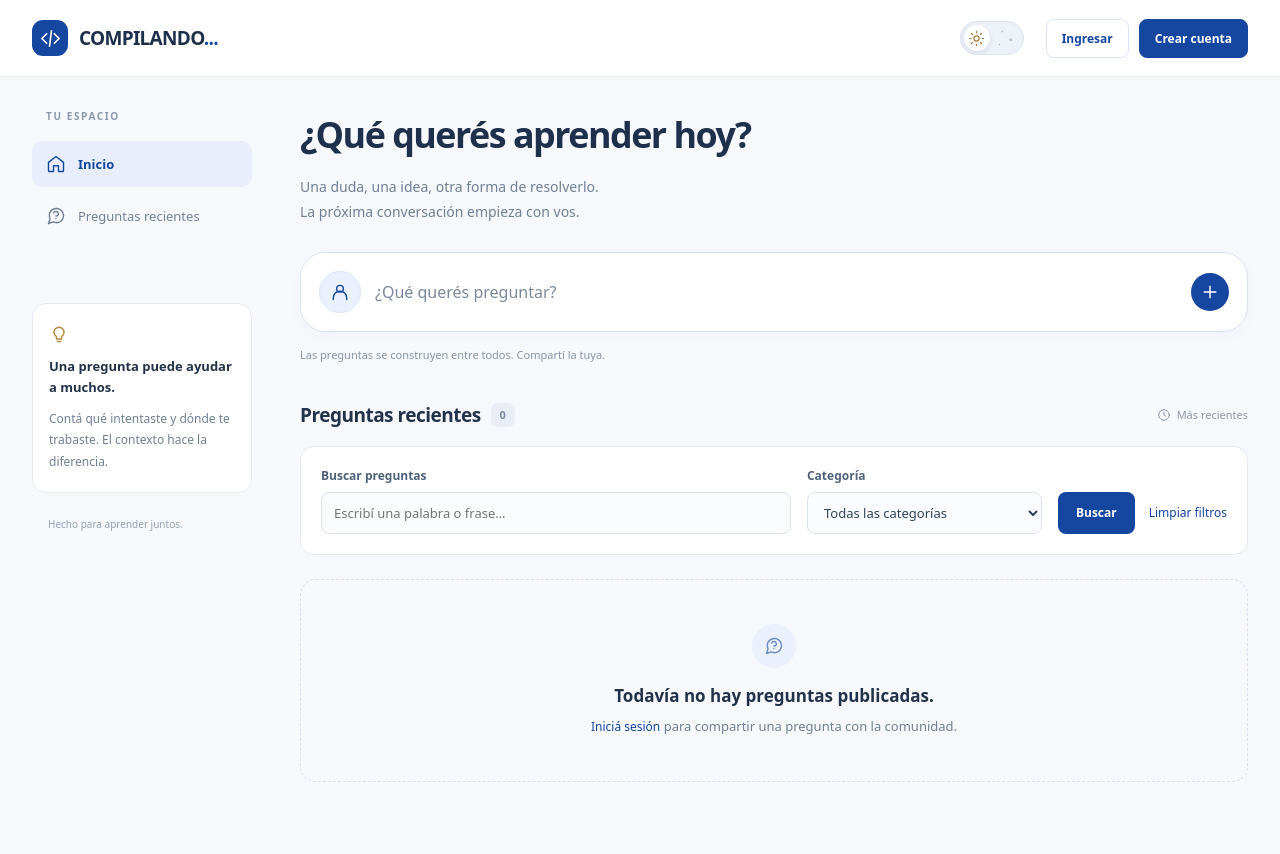
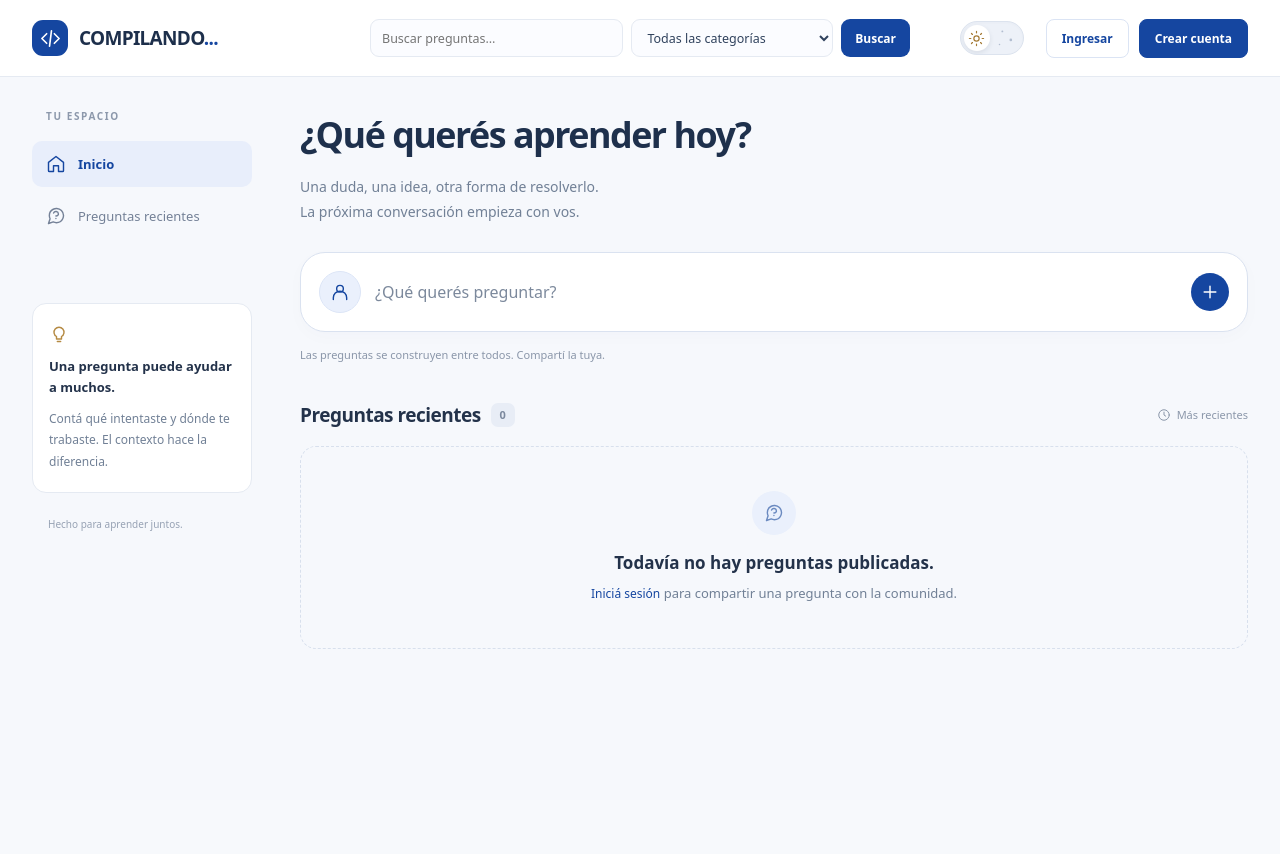
Before and after one commit to FacuArmando/Compilando..., a Flask app: page / in a window 1280 px wide. After the commit the page ends 649 px from the top, so only its background shows below. Run offline with Flask 3, Linux system fonts and the light colour scheme.

Commit message:
Implementación Issue #32

```diff
--- a/compilando/static/css/community.css
+++ b/compilando/static/css/community.css
@@ -24,6 +24,18 @@
   border-radius: 12px;
 }
 
+.community-main .sr-only {
+  position: absolute;
+  width: 1px;
+  height: 1px;
+  padding: 0;
+  margin: -1px;
+  overflow: hidden;
+  clip: rect(0, 0, 0, 0);
+  white-space: nowrap;
+  border: 0;
+}
+
 .community-topbar {
   position: sticky;
   width: 100%;
@@ -32,16 +44,20 @@
   border-bottom: 1px solid var(--community-border);
   background: var(--theme-surface, #fff);
 }
+
 .community-topbar-inner {
-  display: flex;
+  display: grid;
+  grid-template-columns: 1fr auto 1fr;
   align-items: center;
-  gap: 28px;
+  gap: 20px;
   min-height: 76px;
   width: 100%;
   margin: 0;
   padding: 0 32px;
 }
+
 .community-brand {
+  justify-self: start;
   display: inline-flex;
   align-items: center;
   gap: 11px;
@@ -59,14 +76,93 @@
   background: var(--theme-primary, var(--community-blue));
   color: var(--theme-on-primary, #fff);
 }
+
 .community-brand-mark .community-icon { width: 23px; height: 23px; }
 .community-brand-dots { color: var(--community-blue); }
-.community-account { position: relative; margin-left: auto; min-width: 0; }
-.community-auth-links { display: flex; align-items: center; gap: 10px; margin-left: auto; }
+
+/* Buscador centrado en el navbar */
+.community-navbar-search {
+  display: flex;
+  align-items: center;
+  justify-self: center;
+  gap: 8px;
+  width: min(540px, 46vw);
+  min-width: 0;
+}
+
+.community-navbar-search input[type="search"],
+.community-navbar-search select {
+  min-width: 0;
+  height: 38px;
+  padding: 0 11px;
+  border: 1px solid var(--community-border);
+  border-radius: 9px;
+  background: var(--theme-input, #fbfcff);
+  color: var(--theme-text, #30425d);
+  font: inherit;
+  font-size: 12.5px;
+}
+
+.community-navbar-search input[type="search"] {
+  flex: 1.4 1 160px;
+}
+
+.community-navbar-search select {
+  flex: 1 1 135px;
+}
+
+.community-navbar-search input[type="search"]:focus,
+.community-navbar-search select:focus {
+  border-color: var(--community-blue);
+  outline: 3px solid var(--theme-focus, #1546a014);
+}
+
+.community-navbar-search button {
+  height: 38px;
+  padding: 0 14px;
+  border: 0;
+  border-radius: 9px;
+  background: var(--theme-primary, var(--community-blue));
+  color: var(--theme-on-primary, #fff);
+  font: inherit;
+  font-size: 12px;
+  font-weight: 600;
+  white-space: nowrap;
+  cursor: pointer;
+}
+
+.community-navbar-search button:hover {
+  background: var(--theme-primary-hover, #103b89);
+}
+
+.community-navbar-clear {
+  color: var(--community-muted);
+  font-size: 11.5px;
+  white-space: nowrap;
+}
+
+.community-navbar-clear:hover {
+  color: var(--community-blue);
+  text-decoration: underline;
+  text-underline-offset: 3px;
+}
+
+/* Acciones de la derecha en el navbar */
+.community-topbar-actions {
+  display: flex;
+  align-items: center;
+  justify-self: end;
+  gap: 12px;
+  margin-left: 0;
+}
+
+.community-account { position: relative; min-width: 0; }
+.community-auth-links { display: flex; align-items: center; gap: 10px; }
 .community-auth-links a { padding: 10px 15px; border: 1px solid var(--theme-border, #dbe4f4); border-radius: 8px; color: var(--community-blue); font-size: 12px; font-weight: 600; white-space: nowrap; }
 .community-auth-links .community-register { background: var(--theme-primary, var(--community-blue)); color: var(--theme-on-primary, #fff); border-color: var(--community-blue); }
 .community-account summary { display: flex; align-items: center; gap: 10px; padding: 6px 0 6px 8px; }
 .community-account summary > .community-icon { width: 15px; color: var(--community-muted); }
+
 .community-avatar {
   display: inline-flex;
   align-items: center;
@@ -154,15 +254,6 @@
 .community-count { display: inline-flex; align-items: center; justify-content: center; min-width: 24px; height: 24px; padding: 0 7px; border-radius: 7px; background: var(--theme-tint, #e8edf6); color: var(--theme-muted, #7c899e); font-size: 11px; font-weight: 600; }
 .community-feed-order { display: flex; align-items: center; gap: 6px; color: var(--theme-subtle, #8a96a9); font-size: 11px; white-space: nowrap; }
 .community-feed-order .community-icon { width: 14px; height: 14px; }
-.community-search { display: grid; grid-template-columns: minmax(0, 2fr) minmax(0, 1fr) auto; align-items: end; gap: 16px; margin: 0 0 24px; padding: 20px; border: 1px solid var(--community-border); border-radius: 14px; background: var(--theme-surface, #fff); }
-.community-search-field { display: grid; min-width: 0; gap: 8px; }
-.community-search-field label { color: var(--theme-secondary, #50627b); font-size: 12px; font-weight: 600; }
-.community-search-field input, .community-search-field select { width: 100%; min-width: 0; min-height: 42px; padding: 10px 12px; border: 1px solid var(--theme-border, #dce4f0); border-radius: 8px; background: var(--theme-input, #fbfcff); color: var(--theme-text, #30425d); font: inherit; font-size: 13px; }
-.community-search-field input:focus, .community-search-field select:focus { border-color: var(--community-blue); outline: 3px solid var(--theme-focus, #1546a014); }
-.community-search-actions { display: flex; align-items: center; flex-wrap: wrap; gap: 14px; }
-.community-search-actions button { min-height: 42px; padding: 10px 18px; border: 0; border-radius: 8px; background: var(--theme-primary, var(--community-blue)); color: var(--theme-on-primary, #fff); font: inherit; font-size: 12px; font-weight: 600; cursor: pointer; }
-.community-search-actions a, .community-empty a { color: var(--community-blue); font-size: 12px; text-underline-offset: 3px; }
-.community-search-actions a:hover, .community-empty a:hover { text-decoration: underline; }
 .community-pagination { display: flex; align-items: center; justify-content: center; flex-wrap: wrap; gap: 20px; margin-top: 28px; color: var(--community-muted); font-size: 12px; }
 .community-pagination a { padding: 10px 15px; border: 1px solid var(--community-border); border-radius: 8px; background: var(--theme-surface, #fff); color: var(--community-blue); }
 .community-pagination a:hover { background: var(--theme-tint, #eaf0fc); }
--- a/compilando/templates/community/_header.html
+++ b/compilando/templates/community/_header.html
@@ -5,6 +5,35 @@
             <span class="community-brand-mark">{{ icon('code') }}</span>
             <span>COMPILANDO<span class="community-brand-dots">...</span></span>
         </a>
+
+        <form class="community-navbar-search"
+              action="{{ url_for('system.index') }}#preguntas"
+              method="get"
+              role="search"
+              aria-label="Buscar preguntas">
+            <label class="sr-only" for="navbar-search-q">Buscar preguntas</label>
+            <input id="navbar-search-q"
+                   type="search"
+                   name="q"
+                   value="{{ busqueda|default('') }}"
+                   placeholder="Buscar preguntas…">
+
+            <label class="sr-only" for="navbar-search-category">Categoría</label>
+            <select id="navbar-search-category" name="categoria" aria-label="Categoría">
+                <option value="">Todas las categorías</option>
+                {% for categoria in categorias|default([]) %}
+                <option value="{{ categoria.id }}"{% if categoria.id == categoria_seleccionada|default('') %} selected{% endif %}>
+                {{ categoria.nombre }}
+                </option>
+                {% endfor %}
+            </select>
+
+            <button type="submit">Buscar</button>
+            {% if busqueda|default('') or categoria_seleccionada|default('') %}
+            <a class="community-navbar-clear" href="{{ url_for('system.index') }}#preguntas">Limpiar</a>
+            {% endif %}
+        </form>
+
         <div class="community-topbar-actions">
             {% include 'community/_theme_toggle.html' %}
             {% if usuario_actual %}
--- a/compilando/templates/system/_question_feed.html
+++ b/compilando/templates/system/_question_feed.html
@@ -8,25 +8,7 @@
     <span class="community-feed-order">{{ icon('clock') }} Más recientes</span>
   </header>
 
-  <form class="community-search" action="{{ url_for('system.index') }}#preguntas" method="get" role="search" aria-label="Buscar preguntas">
-    <div class="community-search-field">
-      <label for="feed-search">Buscar preguntas</label>
-      <input id="feed-search" type="search" name="q" value="{{ busqueda }}" placeholder="Escribí una palabra o frase…">
-    </div>
-    <div class="community-search-field">
-      <label for="feed-category">Categoría</label>
-      <select id="feed-category" name="categoria">
-        <option value="">Todas las categorías</option>
-        {% for categoria in categorias %}
-          <option value="{{ categoria.id }}"{% if categoria.id == categoria_seleccionada %} selected{% endif %}>{{ categoria.nombre }}</option>
-        {% endfor %}
-      </select>
-    </div>
-    <div class="community-search-actions">
-      <button type="submit">Buscar</button>
-      <a href="{{ url_for('system.index') }}#preguntas">Limpiar filtros</a>
-    </div>
-  </form>
+
 
   {% if preguntas %}
     <div class="community-questions">
```
Also changed, not shown: other parts of compilando/static/css/community.css (+90 -47 lines). Lines whose indentation alone changed are shown as unchanged.
